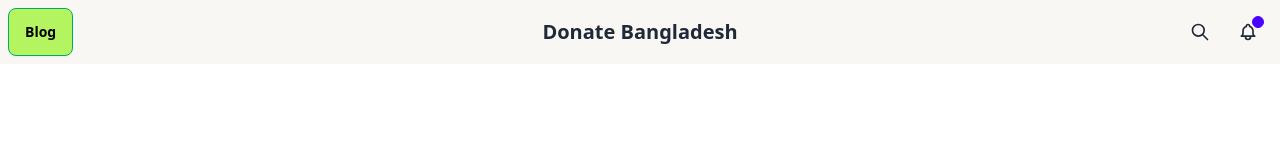
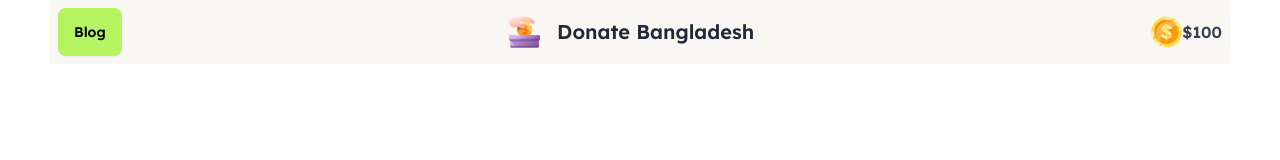
Before and after one commit to FARANTO/a5-b10, a plain HTML site: page index.html in a window 1280 px wide. Drawn offline with nearby package versions, Linux system fonts and the light colour scheme.

Commit message:
Third Commit

```diff
--- a/index.html
+++ b/index.html
@@ -17,7 +17,7 @@
                 bgcolor:'#F9F7F3;',
                 cardred:'#E7C1D3',
                 cardyellow:'#EFDA6E',
-                cardgreen:'#B4F461',
+                buttongreen:'#B4F461',
                 cardblue:'#77AAEA',
                 },
               backgroundImage:{
@@ -34,44 +34,16 @@
       <div class="navbar bg-bgcolor">
         <div class="navbar-start">
           <div class="flex items-center">
-            <button class="btn btn-success text-black bg-cardgreen">Blog</button>
+            <button class="btn text-black bg-buttongreen border-none">Blog</button>
           </div>
         </div>
         <div class="navbar-center">
+          <img src="./assets/logo.png" alt="" class="h-8">
           <a class="btn btn-ghost text-xl">Donate Bangladesh</a>
         </div>
         <div class="navbar-end">
-          <button class="btn btn-ghost btn-circle">
-            <svg
-              xmlns="http://www.w3.org/2000/svg"
-              class="h-5 w-5"
-              fill="none"
-              viewBox="0 0 24 24"
-              stroke="currentColor">
-              <path
-                stroke-linecap="round"
-                stroke-linejoin="round"
-                stroke-width="2"
-                d="M21 21l-6-6m2-5a7 7 0 11-14 0 7 7 0 0114 0z" />
-            </svg>
-          </button>
-          <button class="btn btn-ghost btn-circle">
-            <div class="indicator">
-              <svg
-                xmlns="http://www.w3.org/2000/svg"
-                class="h-5 w-5"
-                fill="none"
-                viewBox="0 0 24 24"
-                stroke="currentColor">
-                <path
-                  stroke-linecap="round"
-                  stroke-linejoin="round"
-                  stroke-width="2"
-                  d="M15 17h5l-1.405-1.405A2.032 2.032 0 0118 14.158V11a6.002 6.002 0 00-4-5.659V5a2 2 0 10-4 0v.341C7.67 6.165 6 8.388 6 11v3.159c0 .538-.214 1.055-.595 1.436L4 17h5m6 0v1a3 3 0 11-6 0v-1m6 0H9" />
-              </svg>
-              <span class="badge badge-xs badge-primary indicator-item"></span>
-            </div>
-          </button>
+          <img src="./assets/coin.png" alt="" class="h-8">
+          <span class="text-md font-semibold text-gray-700">$100</span>
         </div>
       </div>
        <!-- NavBar End -->
--- a/styles/style.css
+++ b/styles/style.css
@@ -0,0 +1,9 @@
+@import url('https://fonts.googleapis.com/css2?family=Lexend:wght@100..900&display=swap');
+*{
+    font-family: "Lexend", serif;
+    font-style: normal;
+}
+body{
+    padding-left: 50px;
+    padding-right: 50px;
+}
```
